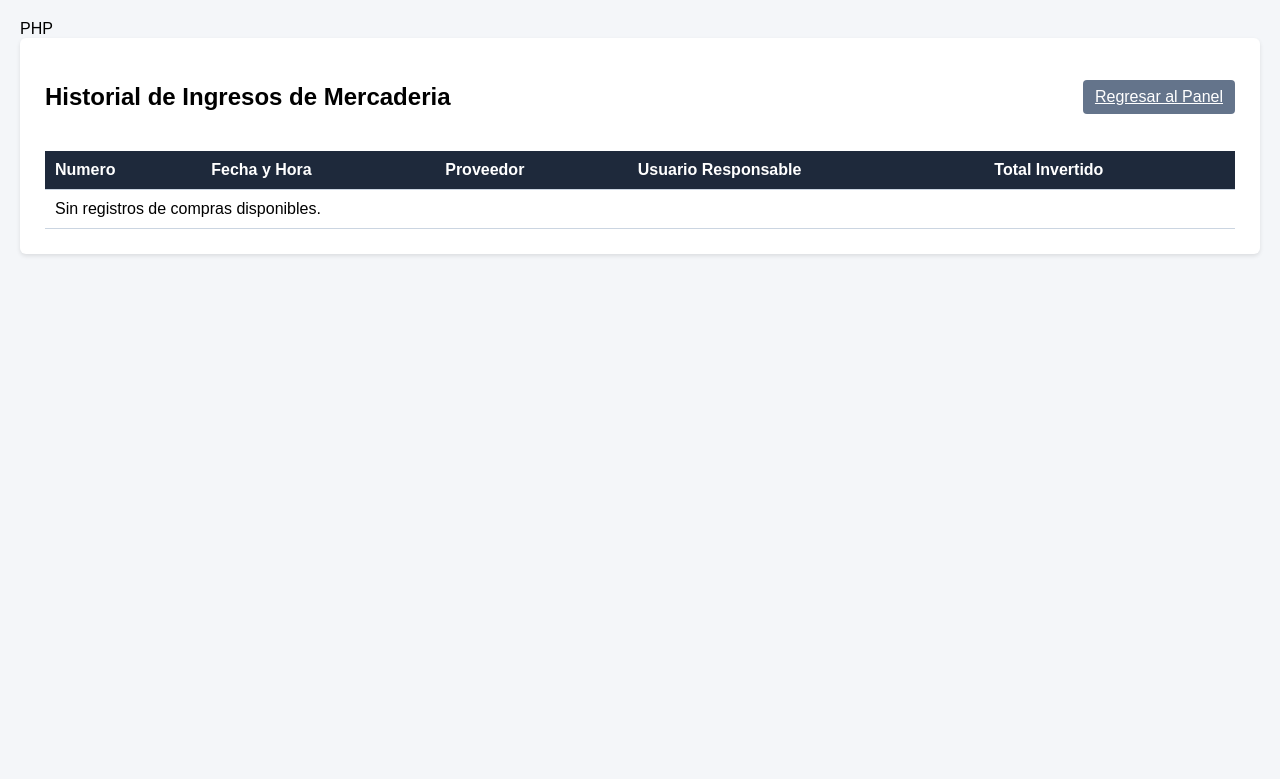
After one commit to angie-823/sistema_inventario_ventas, a PHP site: page /historial_compras.php in a window 1280 px wide. The commit adds this page. Shown: the top 779 px of the page. Run offline with PHP 8.4, Linux system fonts and the light colour scheme; the visitor is signed in with stand-in values (Sample User, id 1); data that the repository does not hold is empty.

Commit message:
Creacion del historial de compras con consulta relacional multiple

```diff
--- a/dashboard.php
+++ b/dashboard.php
@@ -167,6 +167,8 @@ $precio_maximo = $fila_caro['max_precio'] ? $fila_caro['max_precio'] : 0;
         Punto de Venta (Próximamente)
     </a>
 
+    <a href="historial_compras.php" class="modulo">Historial de Compras</a>
+
     <a href="nueva_compra.php" class="modulo" style="background:#10b981;">📥 Registrar
      Ingreso de Mercadería</a>
 </div>
--- /dev/null
+++ b/historial_compras.php
@@ -0,0 +1,74 @@
+PHP
+<?php
+session_start();
+if (!isset($_SESSION['user_id'])) {
+header("Location: index.php");
+exit();
+}
+require_once 'conexion.php';
+$sql = "SELECT c.id AS numero_factura, c.fecha, p.nombre_empresa AS proveedor,
+u.nombre_completo AS cajero, c.total
+FROM compras c
+INNER JOIN proveedores p ON c.proveedor_id = p.id
+INNER JOIN usuarios u ON c.usuario_id = u.id
+ORDER BY c.id DESC";
+$resultado = $conn->query($sql);
+?>
+<!DOCTYPE html>
+<html lang="es">
+<head>
+<meta charset="UTF-8">
+<title>Historial de Compras</title>
+<style>
+body { font-family: Arial, sans-serif; background-color: #f4f6f9; margin: 20px; }
+.contenedor { background: #ffffff; padding: 25px; border-radius: 6px; box-shadow: 0
+2px 4px rgba(0,0,0,0.1); }
+.encabezado { display: flex; justify-content: space-between; align-items: center;
+margin-bottom: 20px; }
+
+.btn-regresar { background: #64748b; color: #ffffff; padding: 8px 12px; text-
+decoration: none; border-radius: 4px; }
+
+table { width: 100%; border-collapse: collapse; }
+th, td { padding: 10px; border-bottom: 1px solid #cbd5e1; text-align: left; }
+th { background-color: #1e293b; color: #ffffff; }
+.monto { color: #059669; font-weight: bold; }
+</style>
+</head>
+<body>
+<div class="contenedor">
+<div class="encabezado">
+<h2>Historial de Ingresos de Mercaderia</h2>
+<a href="dashboard.php" class="btn-regresar">Regresar al Panel</a>
+</div>
+<table>
+<thead>
+<tr>
+<th>Numero</th>
+<th>Fecha y Hora</th>
+<th>Proveedor</th>
+<th>Usuario Responsable</th>
+<th>Total Invertido</th>
+</tr>
+</thead>
+<tbody>
+<?php
+if ($resultado->num_rows > 0) {
+while($fila = $resultado->fetch_assoc()) {
+echo "<tr>";
+echo "<td>" . $fila['numero_factura'] . "</td>";
+echo "<td>" . $fila['fecha'] . "</td>";
+echo "<td>" . $fila['proveedor'] . "</td>";
+echo "<td>" . $fila['cajero'] . "</td>";
+echo "<td class='monto'>$" . number_format($fila['total'], 2) . "</td>";
+echo "</tr>";
+}
+} else {
+echo "<tr><td colspan='5'>Sin registros de compras disponibles.</td></tr>";
+}
+?>
+</tbody>
+</table>
+</div>
+</body>
+</html>
```
